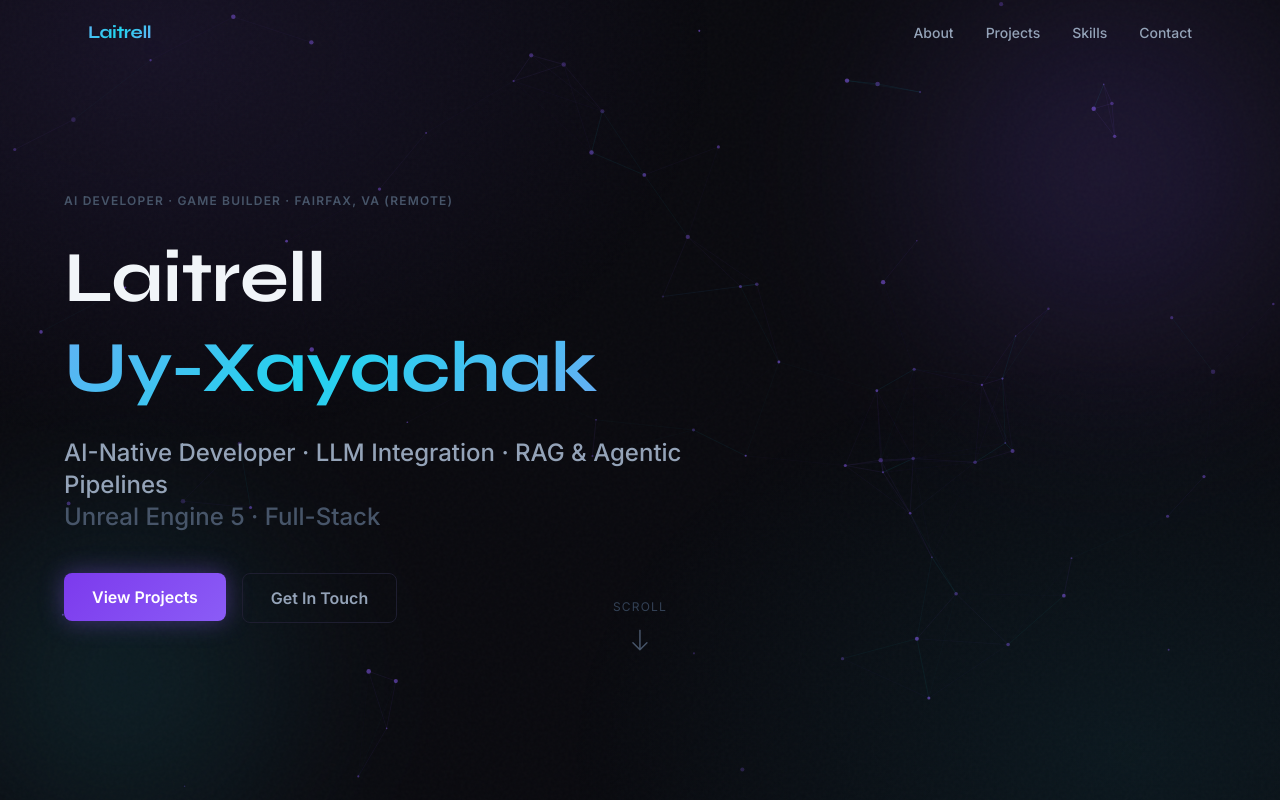
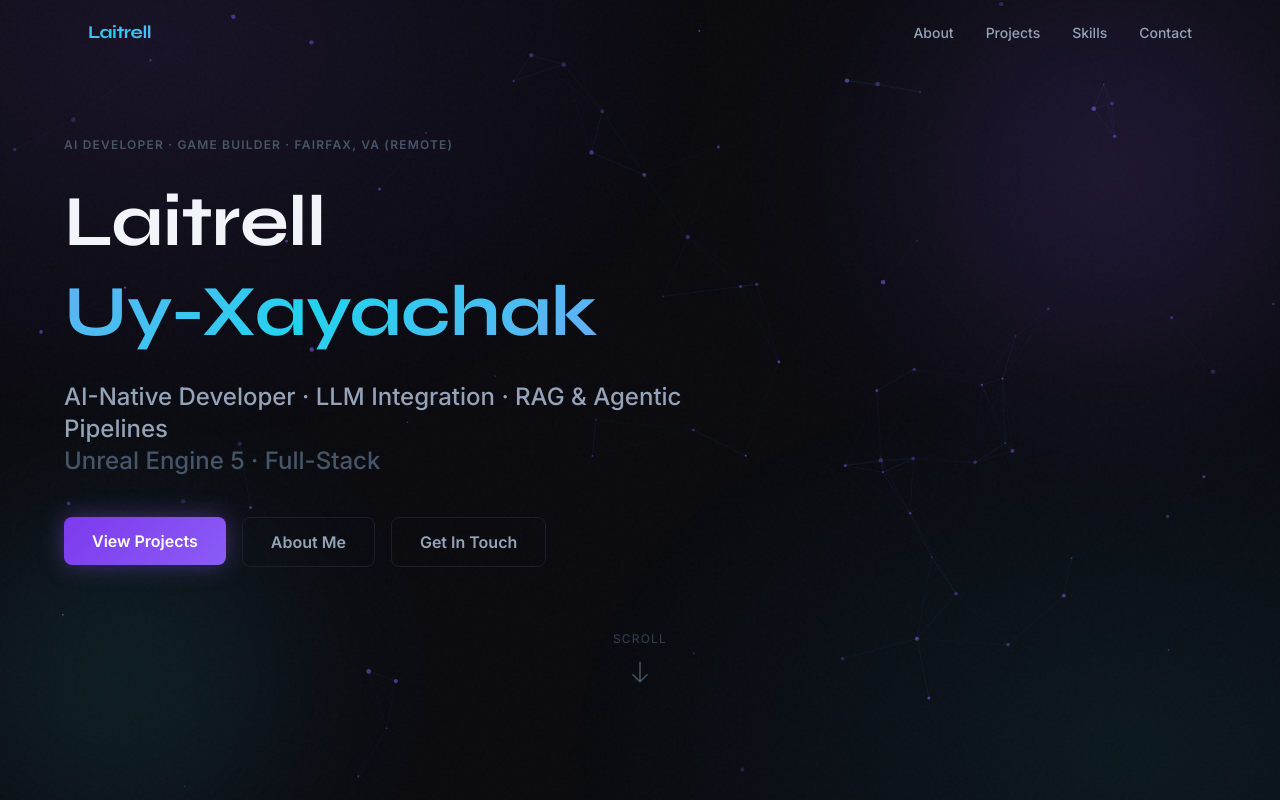
Before and after one commit to eyegetlucki/PortfolioWebsite, a React (Vite) app: page / in a window 1280 px wide. Shown: the top 800 px of the page. Built offline with nearby package versions, Linux system fonts and the light colour scheme.

Commit message:
Update Hero.tsx

```diff
--- a/src/components/sections/Hero.tsx
+++ b/src/components/sections/Hero.tsx
@@ -100,6 +100,11 @@ export function Hero() {
               </a>
             </MagneticButton>
             <MagneticButton>
+              <a href="#about" className="btn-secondary">
+                About Me
+              </a>
+            </MagneticButton>
+            <MagneticButton>
               <a href="#contact" className="btn-secondary">
                 Get In Touch
               </a>
@@ -109,7 +114,7 @@ export function Hero() {
 
         {/* Scroll indicator */}
         <motion.div
-          className="absolute bottom-10 left-1/2 -translate-x-1/2 flex flex-col items-center gap-2"
+          className="flex flex-col items-center gap-2 mt-16"
           initial={{ opacity: 0 }}
           animate={{ opacity: 1 }}
           transition={{ delay: 1.4, duration: 0.6 }}
```
